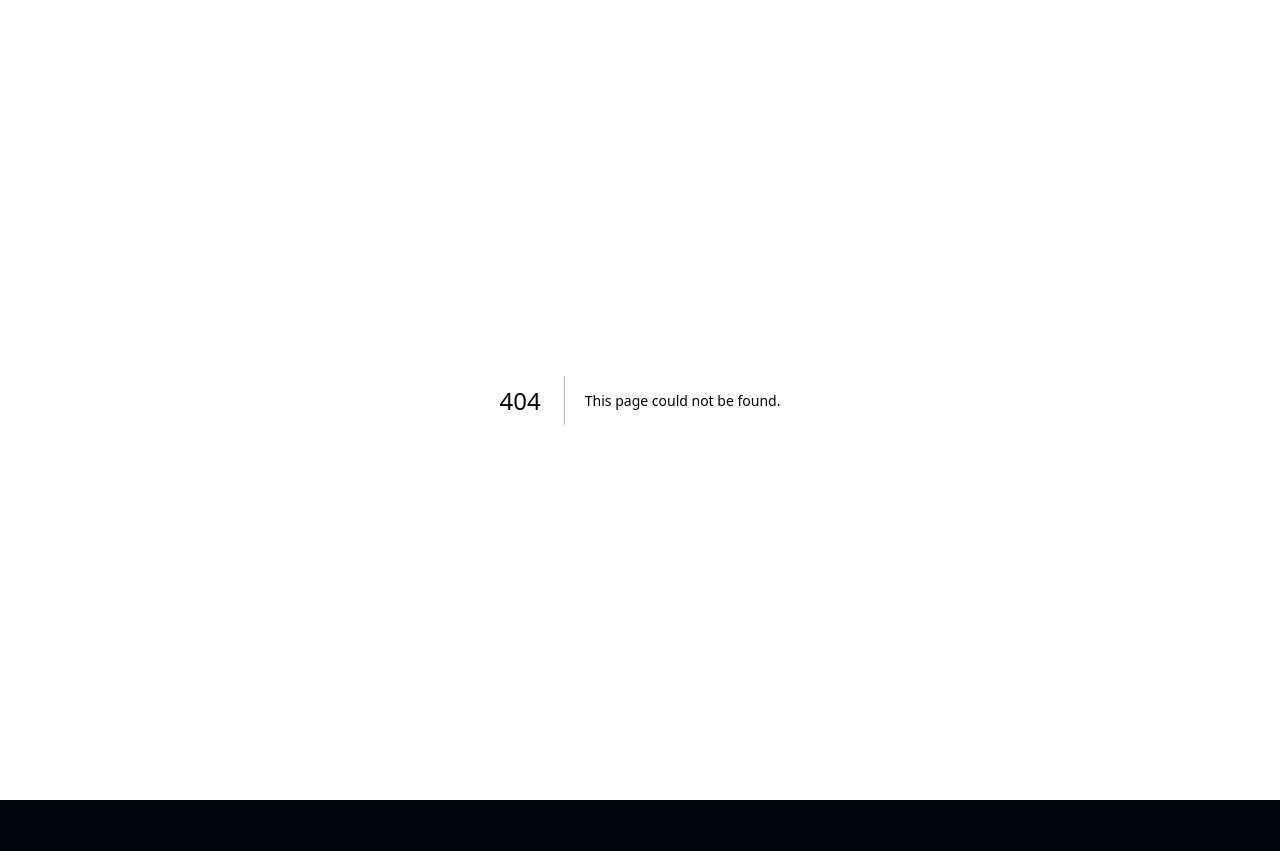
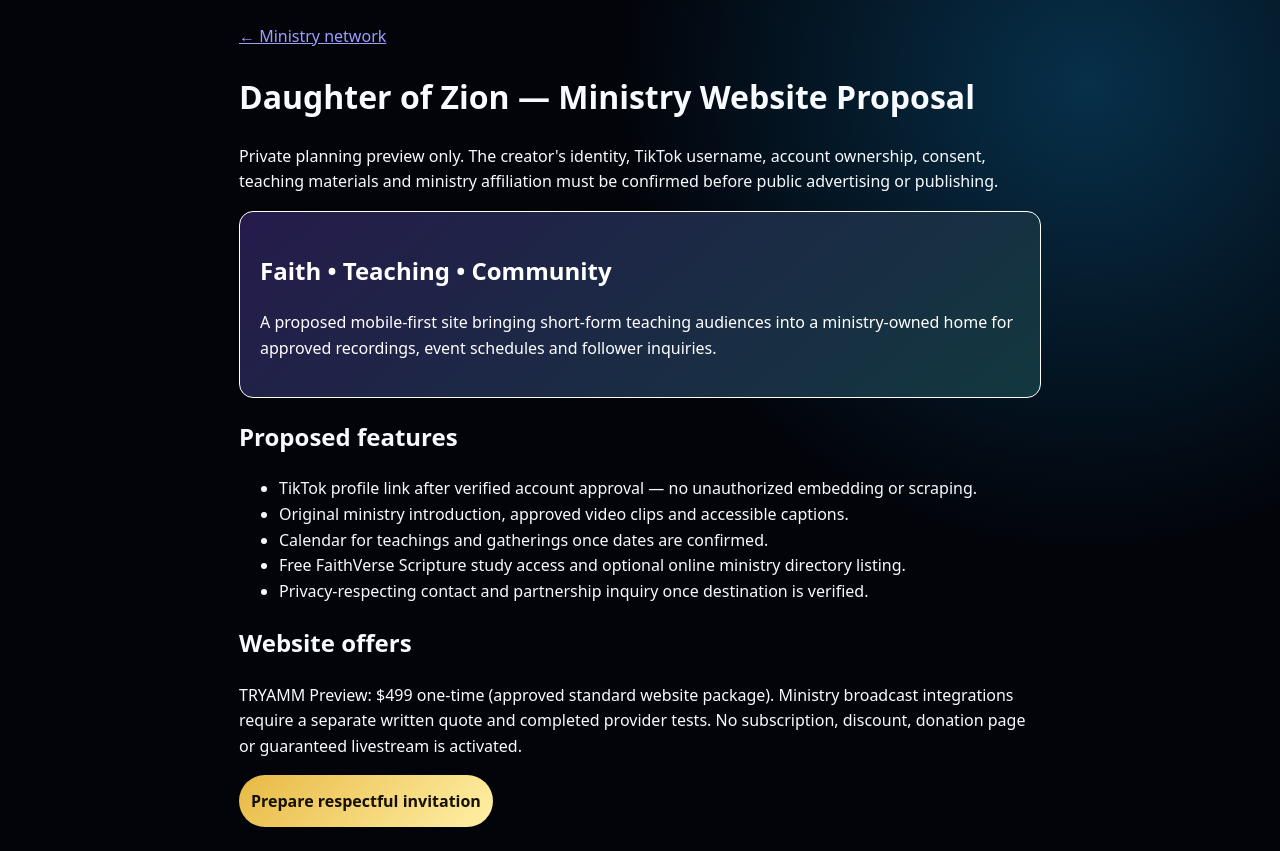
Before and after one commit to jgoldie1/amm-platform, a Next.js app: page /faithverse/ministries/daughter-of-zion in a window 1280 px wide. Before the commit this address had no page. Before the commit the page ends 800 px from the top, so only its background shows below. Built offline with nearby package versions, Linux system fonts and the light colour scheme.

Commit message:
Add consent-first Daughter of Zion ministry website proposal

```diff
--- /dev/null
+++ b/app/faithverse/ministries/daughter-of-zion/page.tsx
@@ -0,0 +1,21 @@
+'use client';
+import {useState} from 'react';
+export default function ZionProposal(){
+ const [draft,setDraft]=useState('');
+ return <main style={{maxWidth:850,margin:'auto',padding:24,fontFamily:'system-ui',lineHeight:1.6}}>
+ <a href="/faithverse/ministries">← Ministry network</a><h1>Daughter of Zion — Ministry Website Proposal</h1>
+ <p>Private planning preview only. The creator's identity, TikTok username, account ownership, consent, teaching materials and ministry affiliation must be confirmed before public advertising or publishing.</p>
+ <div style={{border:'1px solid currentColor',borderRadius:14,padding:20,background:'linear-gradient(140deg,#251b4b,#12383f)',color:'#fff'}}>
+ <h2>Faith • Teaching • Community</h2><p>A proposed mobile-first site bringing short-form teaching audiences into a ministry-owned home for approved recordings, event schedules and follower inquiries.</p></div>
+ <h2>Proposed features</h2><ul>
+ <li>TikTok profile link after verified account approval — no unauthorized embedding or scraping.</li>
+ <li>Original ministry introduction, approved video clips and accessible captions.</li>
+ <li>Calendar for teachings and gatherings once dates are confirmed.</li>
+ <li>Free FaithVerse Scripture study access and optional online ministry directory listing.</li>
+ <li>Privacy-respecting contact and partnership inquiry once destination is verified.</li>
+ </ul>
+ <h2>Website offers</h2><p>TRYAMM Preview: $499 one-time (approved standard website package). Ministry broadcast integrations require a separate written quote and completed provider tests. No subscription, discount, donation page or guaranteed livestream is activated.</p>
+ <button type="button" onClick={()=>setDraft('Shabbat Shalom! I would love to introduce a possible Daughter of Zion ministry website through TRYAMM FaithVerse. We can create a mobile-friendly home for your approved TikTok videos, Scripture teaching, events and community, starting with a $499 website preview package. This is an invitation, not an existing partnership. Would you be interested in reviewing a private preview?')} style={{minHeight:52,padding:12}}>Prepare respectful invitation</button>
+ {draft&&<section aria-live="polite"><h3>Copy and send after verifying the recipient</h3><textarea readOnly rows={7} value={draft} style={{width:'100%',padding:12}}/></section>}
+ </main>;
+}
```
